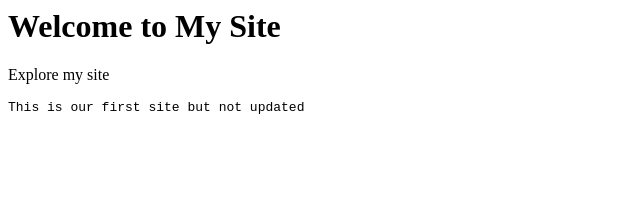
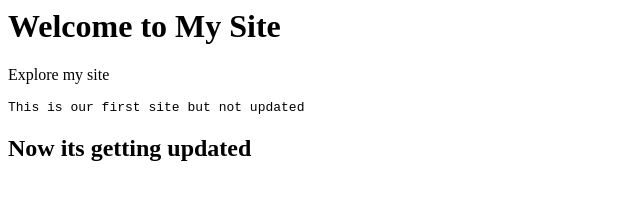
Before and after one commit to hari105/ecesite, a plain HTML site: page index.html in a window 1280 px wide. Shown: the whole page, without its empty margins (0-640 px from the left). Drawn offline with Linux system fonts and the light colour scheme.

Commit message:
Update index.html

```diff
--- a/index.html
+++ b/index.html
@@ -8,5 +8,6 @@
         <h1>Welcome to My Site</h1>
         <p>Explore my site</p>
         <pre>This is our first site but not updated </pre>
+        <h2>Now its getting updated</h2>
     </body>
 </html>
```
